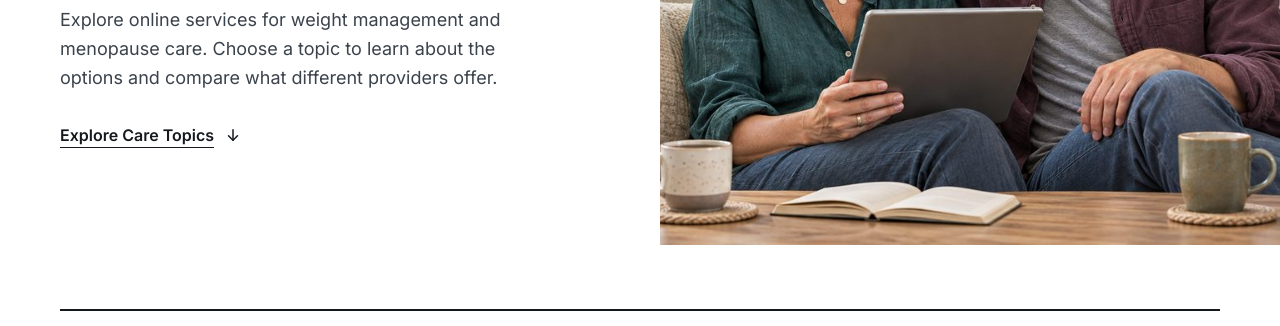
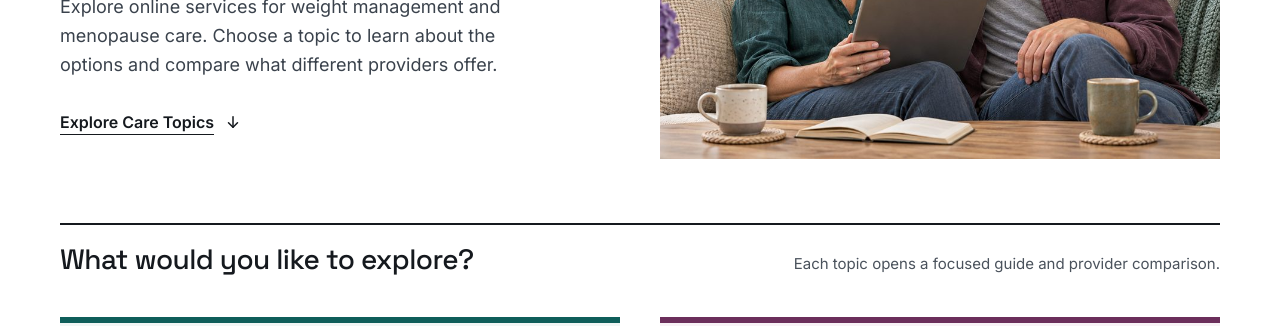
Before and after one commit to yanivlein/online-care-guide, a plain HTML site: page v2/index.html in a window 1280 px wide. Shown: the part 332-658 px from the top of the page. Drawn offline with Linux system fonts and the light colour scheme.

Commit message:
v2: smaller desktop photo in the content column, above the second topic card
Co-Authored-By: Claude Opus 5.5 <noreply@anthropic.com>

```diff
--- a/assets/v2.css
+++ b/assets/v2.css
@@ -1,17 +1,17 @@
 /* v2 homepage variant: photo opening (direction A4). Loaded only by v2/index.html, after site.css.
-   The photo sits beside the headline and runs to the right edge; its left edge lines up
-   with the second topic card. Below 900 px it runs full width above the headline. */
-.hero{display:grid;grid-template-columns:[full-start] minmax(var(--gutter),1fr) [text-start] minmax(0,560px) [text-end] 40px [media-start] minmax(0,560px) [content-end] minmax(var(--gutter),1fr) [full-end]}
-.hero__text{grid-column:text-start/text-end;grid-row:1;align-self:center;padding:56px 0 60px}
+   The photo sits beside the headline in the content column, exactly above the second topic
+   card (same left and right edges). Below 900 px it runs full width above the headline. */
+.hero{display:grid;grid-template-columns:[full-start] minmax(var(--gutter),1fr) [text-start] minmax(0,560px) [text-end] 40px [media-start] minmax(0,560px) [content-end] minmax(var(--gutter),1fr) [full-end];padding-top:56px}
+.hero__text{grid-column:text-start/text-end;grid-row:1;align-self:center;padding:0}
 .hero__text h1{margin:0;font-family:var(--font-display);font-weight:500;font-size:clamp(40px,3.9vw,56px);line-height:1.05;letter-spacing:-0.035em;text-wrap:balance}
 .hero__text .lead{margin-top:28px;max-width:460px}
 .hero__text .text-link{margin-top:20px}
-.hero__media{grid-column:media-start/full-end;grid-row:1;position:relative;min-height:500px;background:var(--color-bg-subtle)}
+.hero__media{grid-column:media-start/content-end;grid-row:1;align-self:center;position:relative;height:clamp(320px,28vw,400px);background:var(--color-bg-subtle)}
 .hero__media img{position:absolute;inset:0;display:block;width:100%;height:100%;object-fit:cover;object-position:48% 50%}
 .hero + .topics{padding-top:64px}
 @media (max-width:899px){
-  .hero{grid-template-columns:[full-start] var(--gutter) [text-start] minmax(0,1fr) [text-end] var(--gutter) [full-end]}
-  .hero__media{grid-column:full-start/full-end;grid-row:1;min-height:0;aspect-ratio:2/1}
+  .hero{grid-template-columns:[full-start] var(--gutter) [text-start] minmax(0,1fr) [text-end] var(--gutter) [full-end];padding-top:0}
+  .hero__media{grid-column:full-start/full-end;grid-row:1;height:auto;aspect-ratio:2/1}
   .hero__text{grid-column:text-start/text-end;grid-row:2;padding:40px 0 56px}
 }
 @media (max-width:639px){
```
